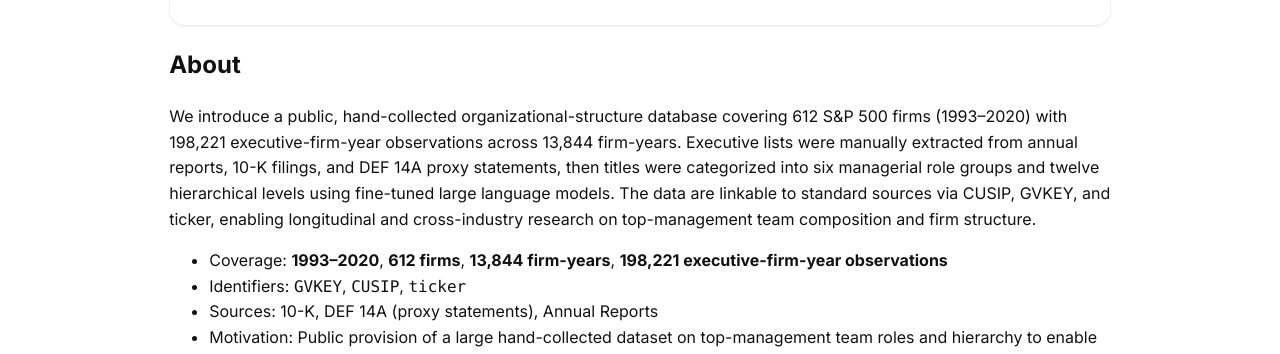
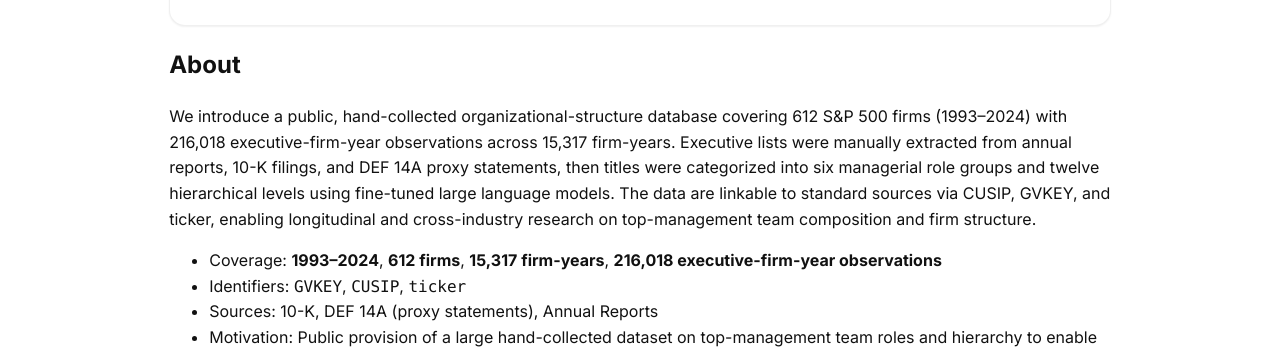
Before and after one commit to OrganizationDesign/homepage, a Jekyll site: the page built from index.md, in a window 1280 px wide. Shown: the part 350-704 px from the top of the page. Built offline with Jekyll 4.4.1, drawn with Linux system fonts in a browser that asks for light colours.

Commit message:
Update database coverage and observation counts

```diff
--- a/index.md
+++ b/index.md
@@ -14,9 +14,9 @@ title: Home
 </div>
 
 ## About
-We introduce a public, hand-collected organizational-structure database covering 612 S&P 500 firms (1993–2020) with 198,221 executive-firm-year observations across 13,844 firm-years. Executive lists were manually extracted from annual reports, 10-K filings, and DEF 14A proxy statements, then titles were categorized into six managerial role groups and twelve hierarchical levels using fine-tuned large language models. The data are linkable to standard sources via CUSIP, GVKEY, and ticker, enabling longitudinal and cross-industry research on top-management team composition and firm structure.
+We introduce a public, hand-collected organizational-structure database covering 612 S&P 500 firms (1993–2024) with 216,018 executive-firm-year observations across 15,317 firm-years. Executive lists were manually extracted from annual reports, 10-K filings, and DEF 14A proxy statements, then titles were categorized into six managerial role groups and twelve hierarchical levels using fine-tuned large language models. The data are linkable to standard sources via CUSIP, GVKEY, and ticker, enabling longitudinal and cross-industry research on top-management team composition and firm structure.
 
-- Coverage: **1993–2020**, **612 firms**, **13,844 firm-years**, **198,221 executive-firm-year observations**
+- Coverage: **1993–2024**, **612 firms**, **15,317 firm-years**, **216,018 executive-firm-year observations**
 - Identifiers: `GVKEY`, `CUSIP`, `ticker`
 - Sources: 10-K, DEF 14A (proxy statements), Annual Reports
 - Motivation: Public provision of a large hand-collected dataset on top-management team roles and hierarchy to enable organization-design/strategy research
```
